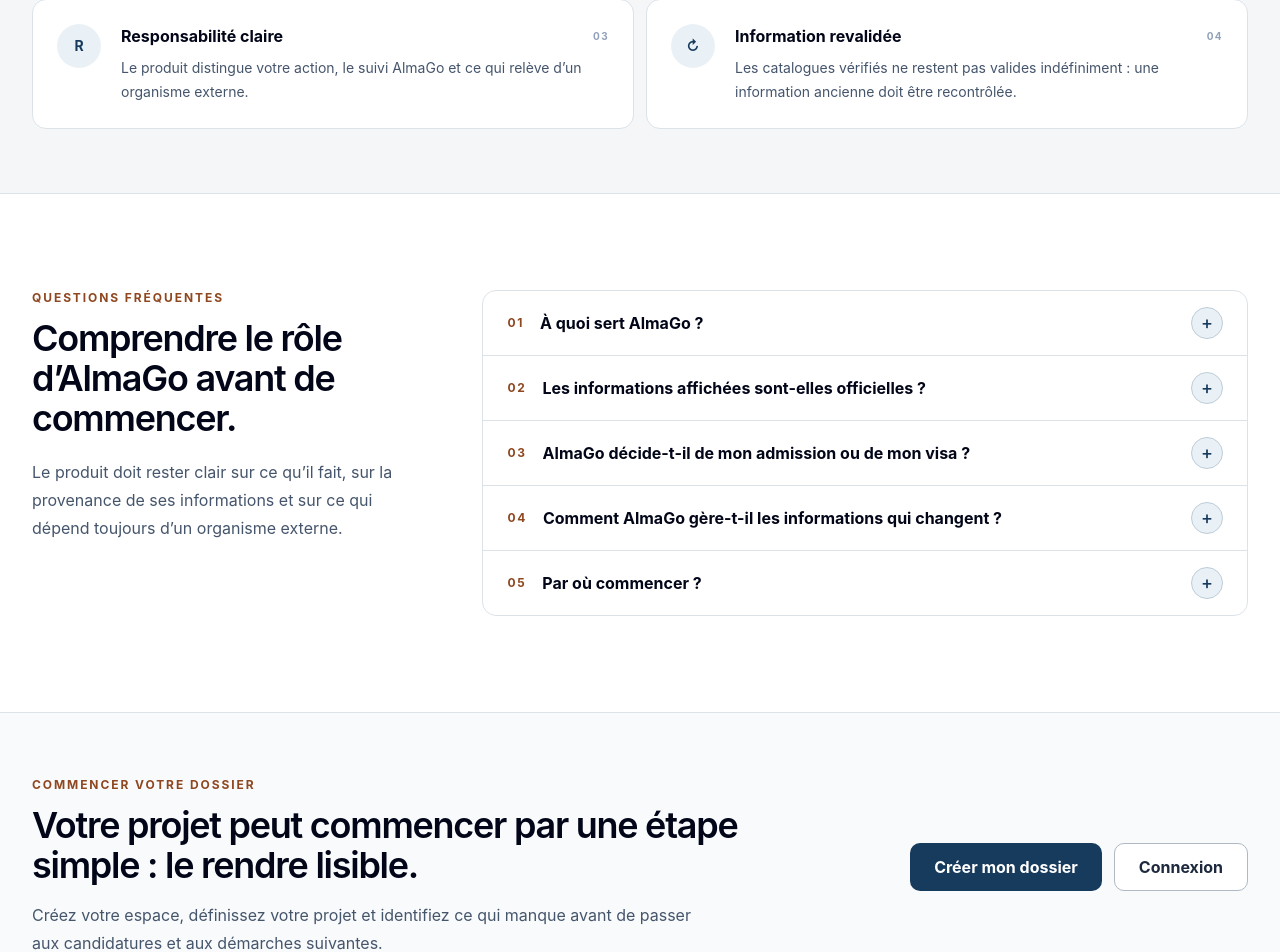
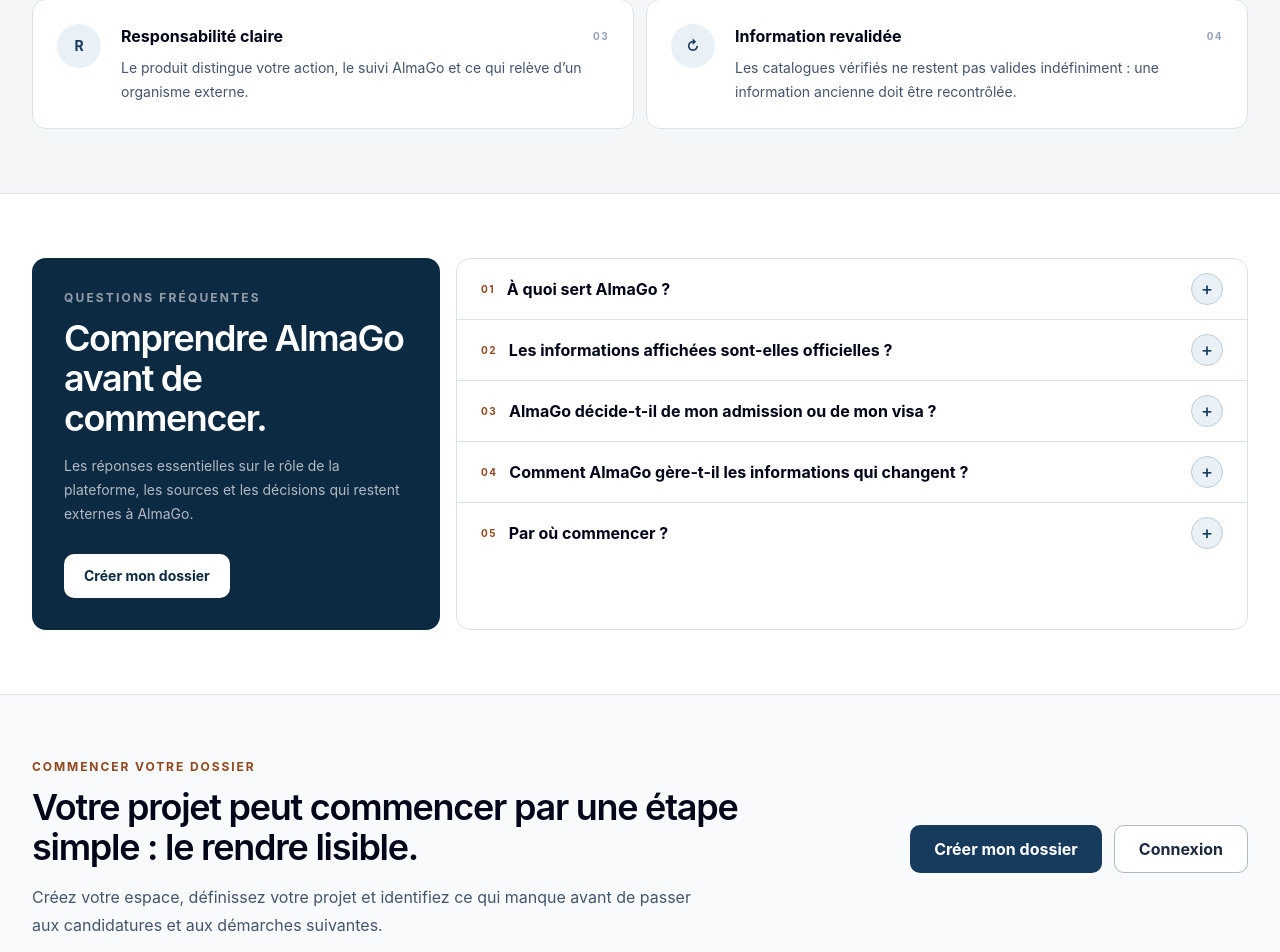
Before and after one commit to almago-platform/AlmaGo, a Next.js app: page / in a window 1280 px wide. Shown: the part 4279-5231 px from the top of the page. Built offline with nearby package versions, Linux system fonts and the light colour scheme.

Commit message:
design(home): compress FAQ into a stronger closing flow

```diff
--- a/src/components/public/HomeFaqSection.tsx
+++ b/src/components/public/HomeFaqSection.tsx
@@ -28,33 +28,42 @@ const faqs = [
 
 export function HomeFaqSection() {
   return (
-    <section id="faq" className="bg-white py-16 sm:py-20 lg:py-24" aria-labelledby="faq-title">
-      <div className="mx-auto grid max-w-7xl gap-10 px-4 sm:px-6 lg:grid-cols-[0.68fr_1.32fr] lg:gap-14 lg:px-8">
-        <div>
-          <p className="eyebrow">Questions fréquentes</p>
-          <h2 id="faq-title" className="mt-3 text-3xl font-semibold tracking-[-0.035em] text-slate-950 sm:text-4xl">
-            Comprendre le rôle d’AlmaGo avant de commencer.
+    <section id="faq" className="bg-white py-12 sm:py-14 lg:py-16" aria-labelledby="faq-title">
+      <div className="mx-auto grid max-w-7xl gap-4 px-4 sm:px-6 lg:grid-cols-[0.68fr_1.32fr] lg:px-8">
+        <div className="rounded-[var(--radius-panel)] bg-[var(--brand-strong)] p-6 text-white sm:p-8">
+          <p className="text-xs font-bold uppercase tracking-[0.18em] text-white/55">Questions fréquentes</p>
+          <h2 id="faq-title" className="mt-3 text-3xl font-semibold tracking-[-0.04em] text-white sm:text-4xl">
+            Comprendre AlmaGo avant de commencer.
           </h2>
-          <p className="mt-5 max-w-xl text-base leading-7 text-slate-600">
-            Le produit doit rester clair sur ce qu’il fait, sur la provenance de ses informations et sur ce qui dépend toujours d’un organisme externe.
+          <p className="mt-4 max-w-xl text-sm leading-6 text-white/68">
+            Les réponses essentielles sur le rôle de la plateforme, les sources et les décisions qui restent externes à AlmaGo.
           </p>
+          <a
+            href="/signup"
+            className="mt-7 inline-flex min-h-11 items-center justify-center rounded-[var(--radius-control)] bg-white px-5 text-sm font-bold text-[var(--brand-strong)] hover:bg-[var(--brand-soft)]"
+          >
+            Créer mon dossier
+          </a>
         </div>
 
         <div className="divide-y divide-[var(--border)] overflow-hidden rounded-[var(--radius-panel)] border border-[var(--border)] bg-white">
           {faqs.map((faq, index) => (
             <details key={faq.question} className="group">
-              <summary className="flex min-h-16 cursor-pointer list-none items-center justify-between gap-5 px-5 py-4 font-bold text-slate-950 outline-none transition-colors hover:bg-[var(--surface-subtle)] focus-visible:ring-2 focus-visible:ring-inset focus-visible:ring-[var(--brand)] sm:px-6">
-                <span className="flex items-center gap-4">
-                  <span className="text-xs font-bold tracking-[0.14em] text-[var(--accent-strong)]">
+              <summary className="flex min-h-14 cursor-pointer list-none items-center justify-between gap-4 px-5 py-3.5 font-bold text-slate-950 outline-none transition-colors hover:bg-[var(--surface-subtle)] focus-visible:ring-2 focus-visible:ring-inset focus-visible:ring-[var(--brand)] sm:px-6">
+                <span className="flex items-center gap-3">
+                  <span className="text-[10px] font-bold tracking-[0.14em] text-[var(--accent-strong)]">
                     {String(index + 1).padStart(2, "0")}
                   </span>
-                  <span>{faq.question}</span>
+                  <span className="text-sm sm:text-base">{faq.question}</span>
                 </span>
-                <span aria-hidden="true" className="grid h-8 w-8 shrink-0 place-items-center rounded-full border border-[var(--brand-border)] bg-[var(--brand-soft)] text-lg font-medium text-[var(--brand)] transition-transform group-open:rotate-45">
+                <span
+                  aria-hidden="true"
+                  className="grid h-8 w-8 shrink-0 place-items-center rounded-full border border-[var(--brand-border)] bg-[var(--brand-soft)] text-lg font-medium text-[var(--brand)] transition-transform group-open:rotate-45"
+                >
                   +
                 </span>
               </summary>
-              <div className="px-5 pb-5 pl-[4.3rem] text-sm leading-7 text-slate-600 sm:px-6 sm:pb-6 sm:pl-[4.55rem]">
+              <div className="px-5 pb-4 pl-[3.4rem] text-sm leading-6 text-slate-600 sm:px-6 sm:pb-5 sm:pl-[3.7rem]">
                 {faq.answer}
               </div>
             </details>
```
